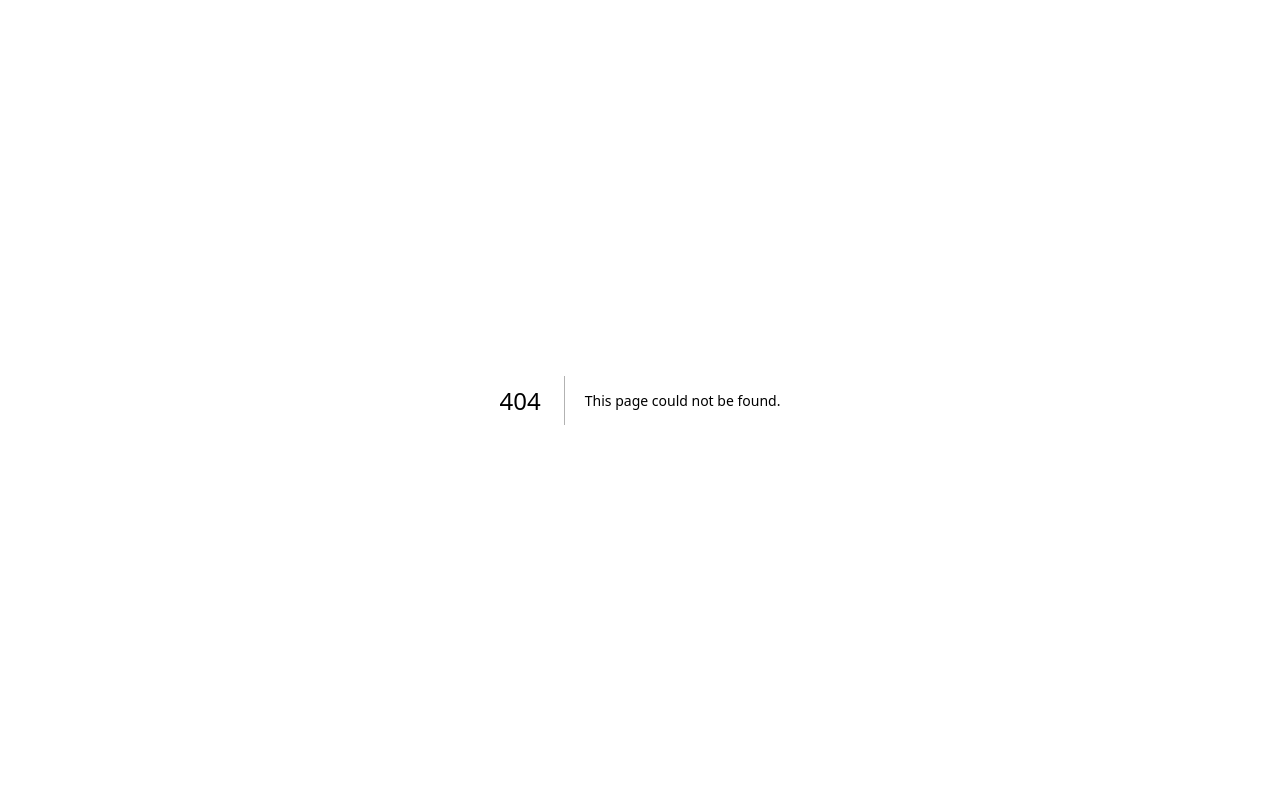
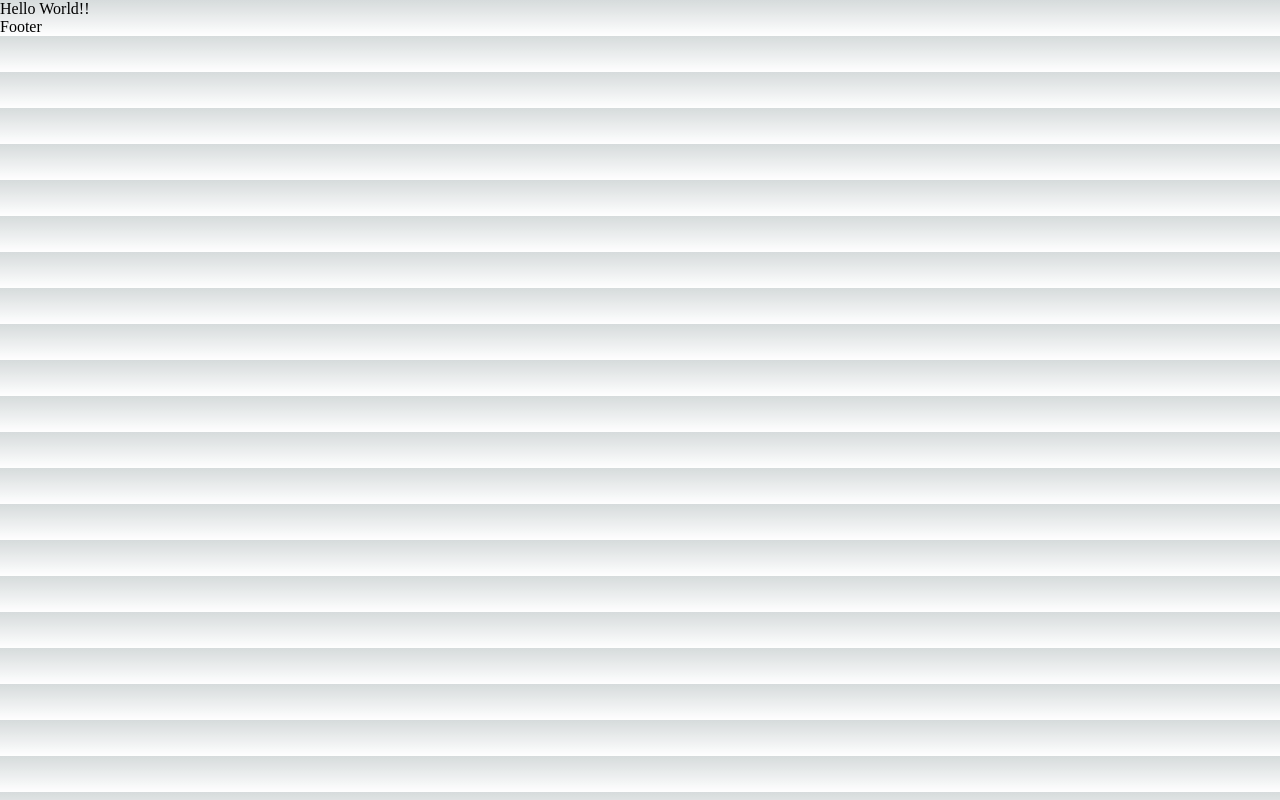
Before and after one commit to sergiolmendonca/CoffeeConnoisseur, a Next.js app: page /hello in a window 1280 px wide. Before the commit this address had no page. Built offline with nearby package versions, Linux system fonts and the light colour scheme.

Commit message:
Hello World and footer component

```diff
--- a/pages/_app.tsx
+++ b/pages/_app.tsx
@@ -2,5 +2,5 @@ import '../styles/globals.css'
 import type { AppProps } from 'next/app'
 
 export default function App({ Component, pageProps }: AppProps) {
-  return <Component {...pageProps} />
+  return (<><Component {...pageProps} /><footer>Footer</footer></>)
 }
--- /dev/null
+++ b/pages/hello.tsx
@@ -0,0 +1,5 @@
+const Hello = () => {
+    return <div>Hello World!!</div>
+}
+
+export default Hello;
```
